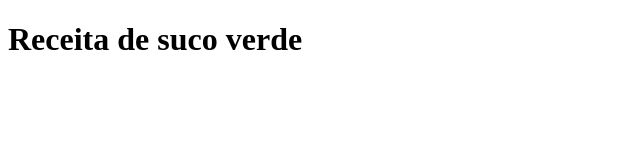
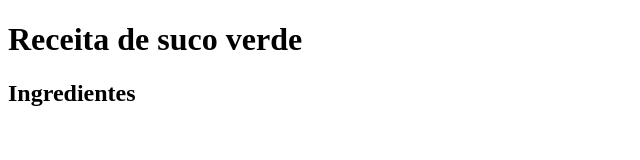
Before and after one commit to repodi/git-laboratorio, a plain HTML site: page index.html in a window 1280 px wide. Shown: the whole page, without its empty margins (0-640 px from the left). Drawn offline with Linux system fonts and the light colour scheme.

Commit message:
Subtítulo receita

```diff
--- a/index.html
+++ b/index.html
@@ -4,7 +4,7 @@
 <body>
 
     <h1>Receita de suco verde</h1>
-
+    <h2>Ingredientes</h2>
 </body>
 
 </html>
```
